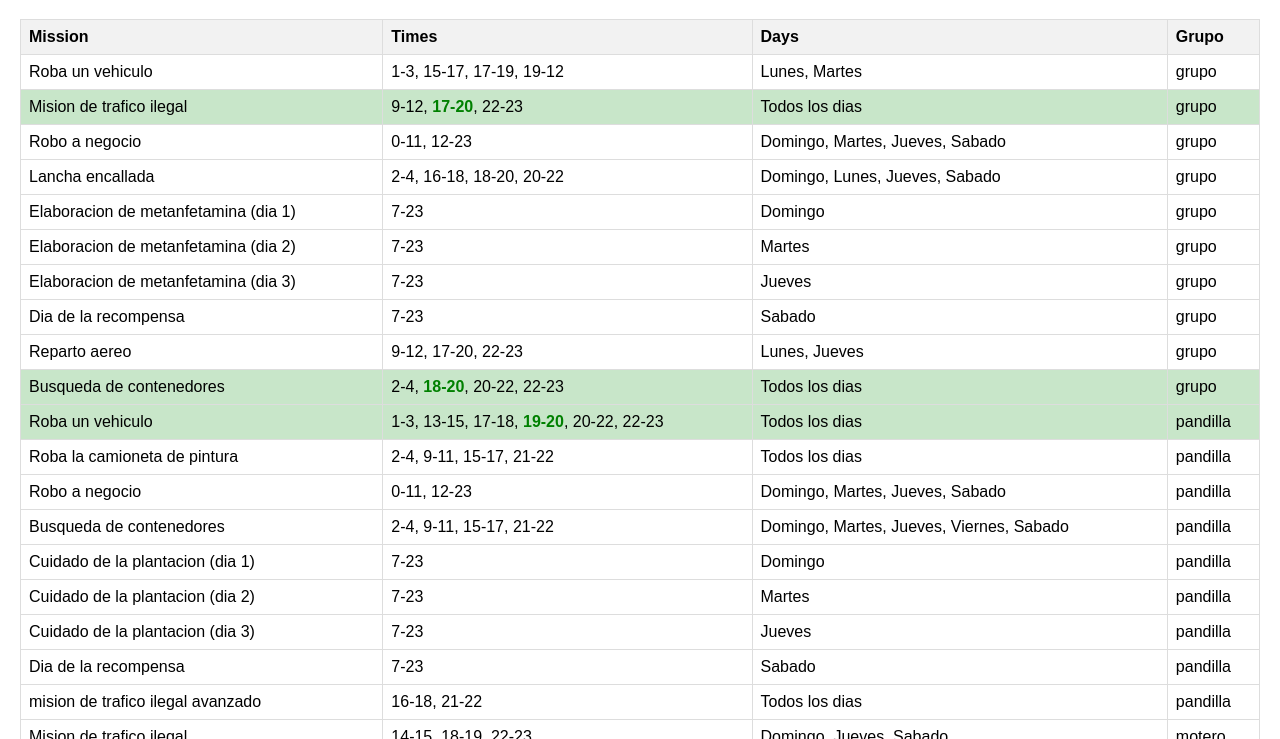
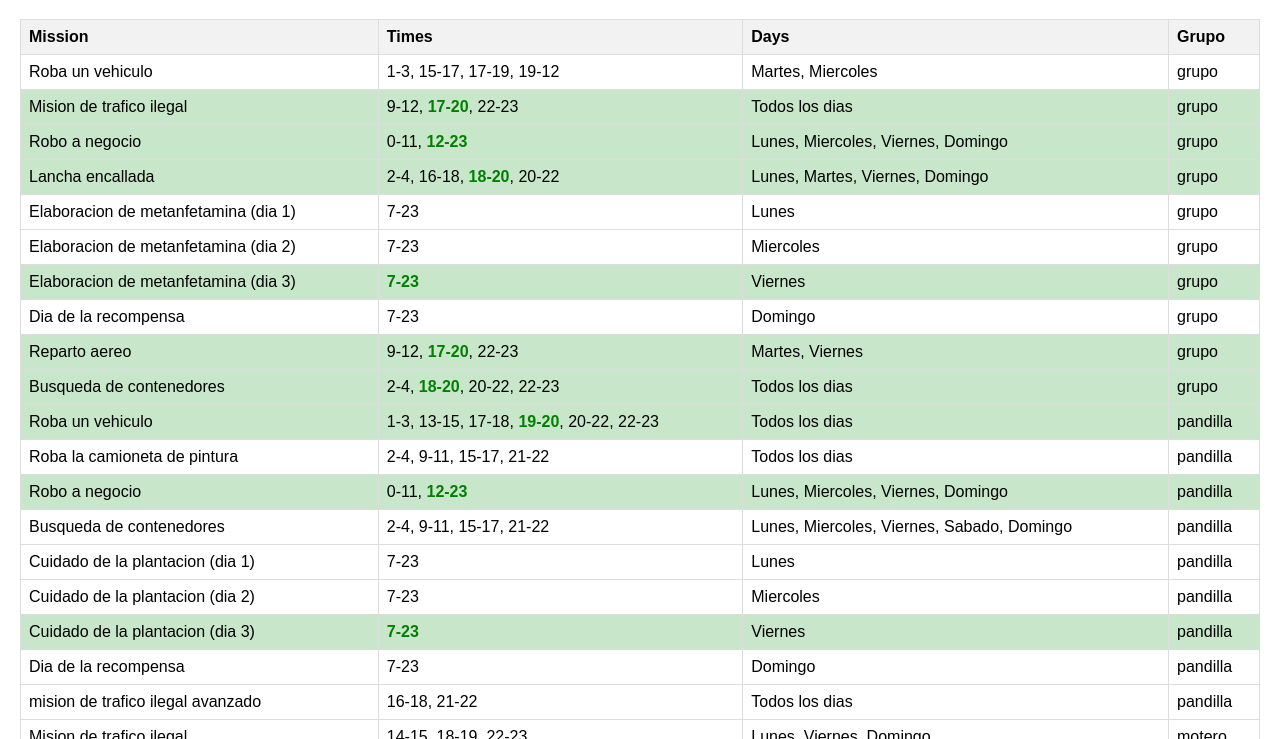
Before and after one commit to Peron4TheWin/misiones-hub, a plain HTML site: page index.html in a window 1280 px wide. Shown: the part 61-800 px from the top of the page. Drawn offline with Linux system fonts and the light colour scheme.

Commit message:
fixed day issues

```diff
--- a/index.html
+++ b/index.html
@@ -81,7 +81,7 @@ Busqueda de contenedores;2-4,9-11,15-17,21-22;99;motero
     `;
 
     // Days of the week mapping (0 = Sunday, 1 = Monday, ..., 6 = Saturday)
-    const dayNames = ["Domingo", "Lunes", "Martes", "Miercoles", "Jueves", "Viernes", "Sabado"];
+    const dayNames = ["Lunes", "Martes", "Miercoles", "Jueves", "Viernes", "Sabado","Domingo"];
 
     // Function to parse the CSV string into a structured array of objects
     function parseCSV(data) {
@@ -96,13 +96,17 @@ Busqueda de contenedores;2-4,9-11,15-17,21-22;99;motero
         };
       });
     }
+    function getMondayBasedUTCDay(date) {
+      const day = date.getUTCDay(); // 0 = Sunday, 1 = Monday, ..., 6 = Saturday
+      return (day === 0) ? 6 : day - 1; // Adjust so that Monday = 0, Sunday = 6
+    }
 
     // Get current UTC time and day
     function getCurrentUTCInfo() {
       const now = new Date();
       return {
         currentHour: now.getUTCHours(),
-        currentDay: now.getUTCDay() // 0-6 (Sunday-Saturday)
+        currentDay: getMondayBasedUTCDay(now) // 0-6 (Sunday-Saturday)
       };
     }
 
```
